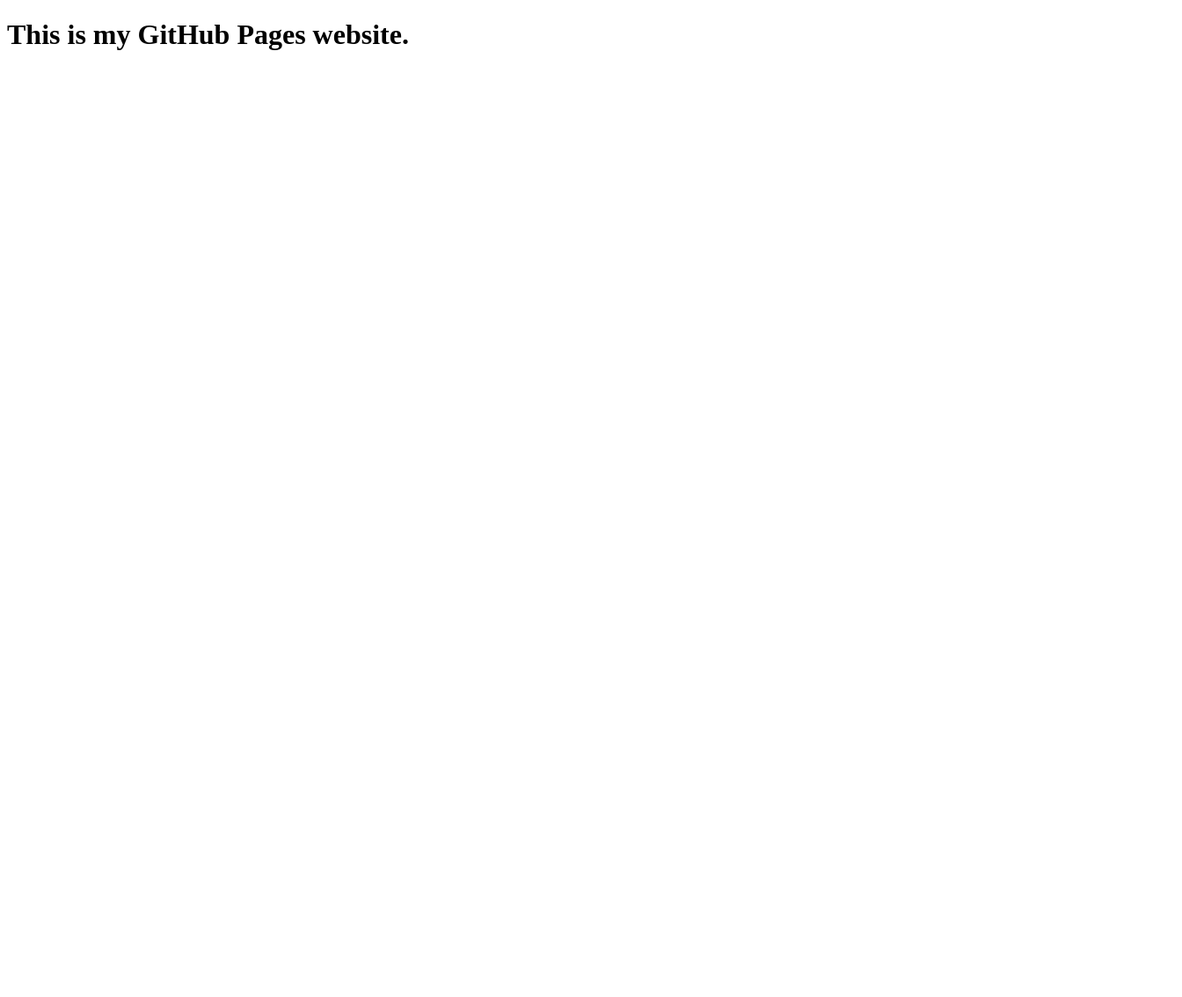
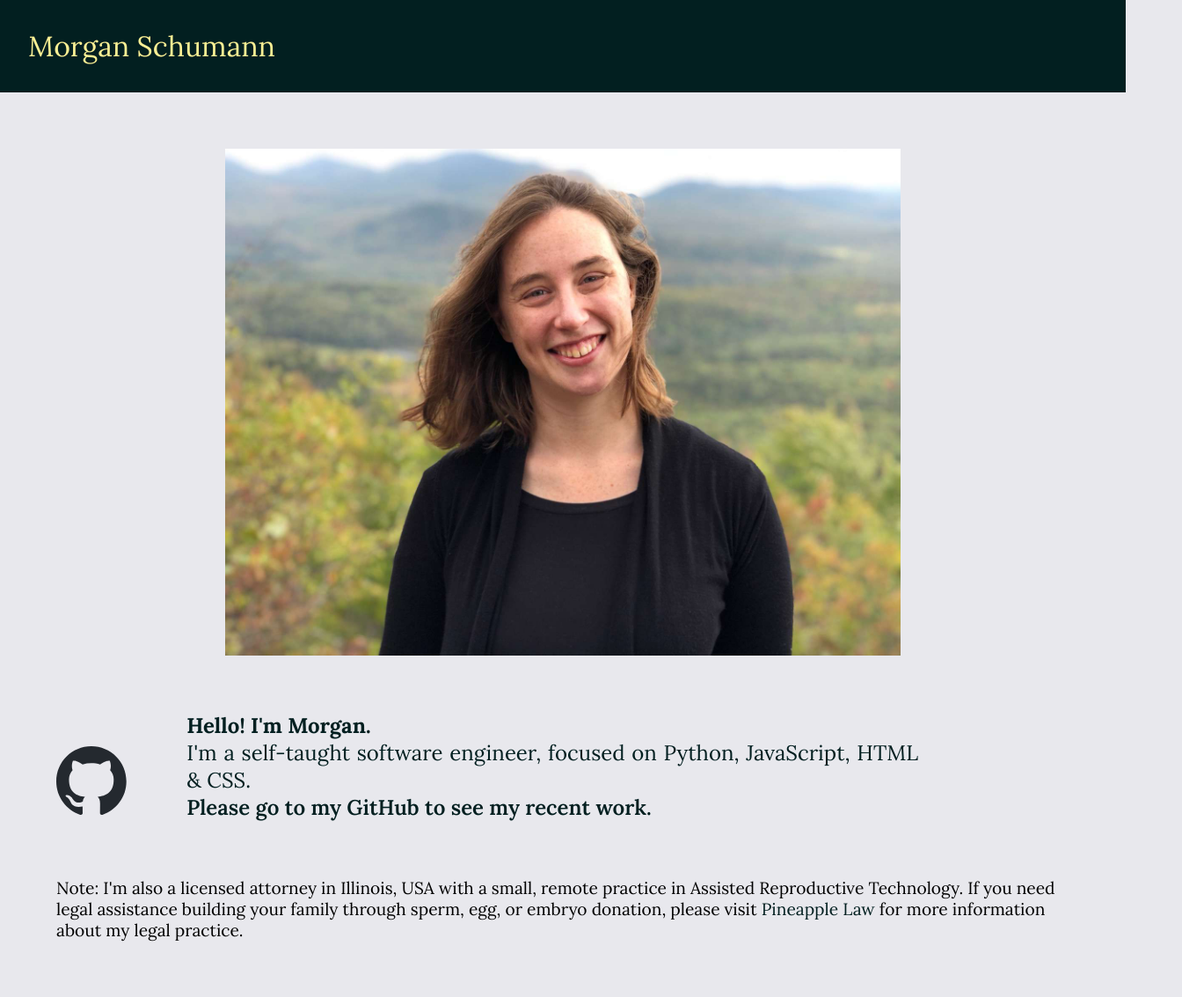
Before and after one commit to morg-an/morg-an.github.io, a plain HTML site: page index.html in a window 1280 px wide. Shown: the whole page at 88% size, 1344 px wide, since content can reach past the window. Before the commit the page ends 800 px from the top, so only its background shows below. Drawn offline with Linux system fonts and the light colour scheme.

Commit message:
initial html and css

```diff
--- a/index.html
+++ b/index.html
@@ -4,11 +4,33 @@
     <meta charset="UTF-8">
     <meta http-equiv="X-UA-Compatible" content="IE=edge">
     <meta name="viewport" content="width=device-width, initial-scale=1.0">
-    <title>GitHub Pages</title>
+    <link href="style.css" rel="stylesheet">
+    <link rel="preconnect" href="https://fonts.googleapis.com">
+    <link rel="preconnect" href="https://fonts.gstatic.com" crossorigin>
+    <link href="https://fonts.googleapis.com/css2?family=Lora:ital,wght@0,400;0,600;0,700;1,400;1,600;1,700&display=swap" rel="stylesheet">
+    <title>Morgan Schumann</title>
 </head>
 <body>
-    <h1>
-        This is my GitHub Pages website.
-    </h1>
+    <header>
+        <h1 class="light-header">Morgan Schumann</h1>
+    </header>
+    <img src="morgan.jpg" alt="Photo of Morgan Schumann" class="responsive">
+    <a href="https://github.com/morg-an">
+        <img src="github-mark.svg" alt="GitHub Logo" class="logo">
+    </a>
+    <section>
+        <h1>
+            <strong>Hello! I'm Morgan.</strong>
+        </h1>
+        <h1>
+            I'm a self-taught software engineer, focused on Python, JavaScript, HTML & CSS.
+        </h1>
+        <h2>Please go to my <a href="https://github.com/morg-an">GitHub</a> to see my recent work. </h2>
+    </section>
+    <p class="footnote">
+        Note: I'm also a licensed attorney in Illinois, USA with a small, remote practice in Assisted Reproductive Technology.
+        If you need legal assistance building your family through sperm, egg, or embryo donation, please visit <a href="https://www.pineapple.law">Pineapple Law</a>
+        for more information about my legal practice.
+    </p>
 </body>
 </html>
--- /dev/null
+++ b/style.css
@@ -0,0 +1,66 @@
+* {
+    margin: 0;
+    padding: 0;
+}
+body {
+    background-color: #e8e8ed;
+    font-family: 'Lora', serif;
+}
+header {
+    background-color: #021f20;
+}
+.light-header {
+    color: #FBEF94;
+    font-weight: 400;
+    padding: 1em;
+}
+.footnote {
+    /* padding: 5%; */
+    padding: 0 5% 5% 5%;
+}
+.responsive {
+    display: block;
+    margin-left: auto;
+    margin-right: auto;
+    width: 60%;
+    height: auto;
+    max-width: 800px;
+    padding: 5% 0 0 0;
+}
+.logo {
+    display: inline-block;
+    width: 15%;
+    height: auto;
+    max-width: 80px;
+    padding: 0 0 0 5%;
+}
+section {
+    display: inline-block;
+    width: 65%;
+    padding: 5% 5% 5% 5%;
+}
+h1 {
+    color: #021f20;
+    text-align: justify;
+    font-weight: 400;
+    display: inline-block;
+    width: 100%;
+}
+h2 {
+    color: #021f20;
+    text-align: justify;
+    font-weight:600;
+    display: inline-block;
+    width: 100%;
+}
+p {
+    font-size: 1.2em;
+}
+a {
+    text-decoration: none;
+    color: #021f20;
+}
+a:hover {
+    text-decoration: underline;
+    color:#645986
+}
```
Also changed, not shown: github-mark.svg (added), morgan.jpg (added).
